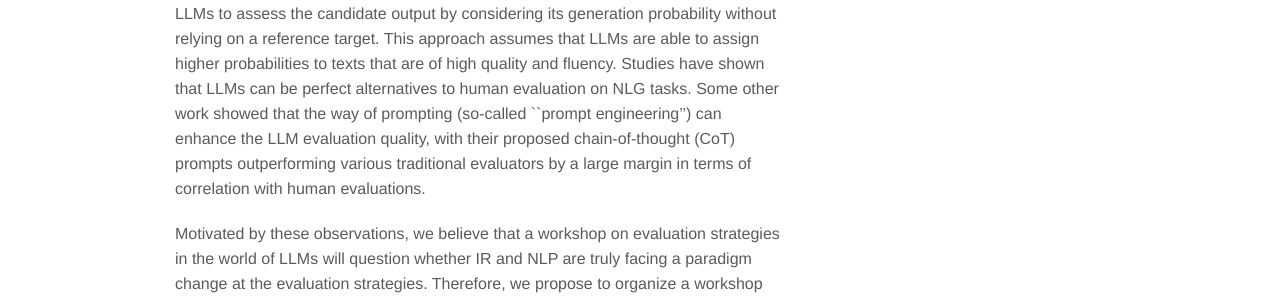
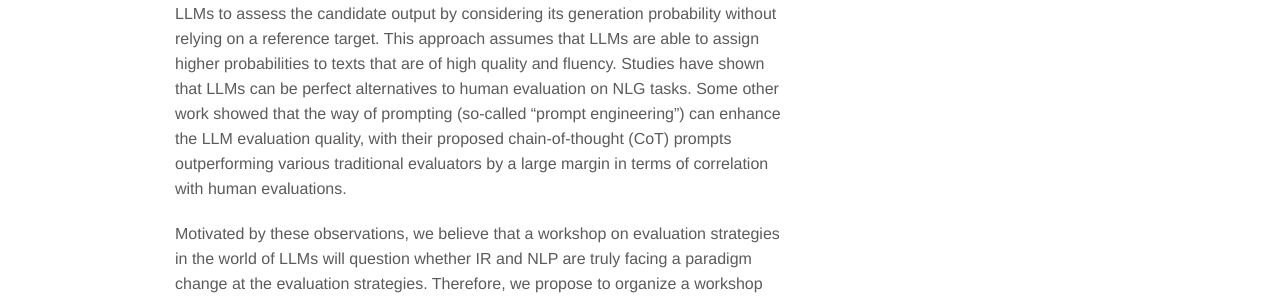
Before and after one commit to LLM4Eval/llm4eval, a Jekyll site: the page built from workshop.md, in a window 1280 px wide. Shown: the part 1141-1438 px from the top of the page. Built offline with Jekyll 4.4.1, drawn with Linux system fonts in a browser that asks for light colours; some of the changed text lies outside the part shown.

Commit message:
Update workshop.md

```diff
--- a/workshop.md
+++ b/workshop.md
@@ -15,7 +15,7 @@ More interestingly, LLMs are currently being employed for relevance labelling in
 
 More recently, with the advancement of LLMs, retrieval-augmented generation (RAG) systems, a class of LLM applications that use external data to augment the LLM's context, have significantly received attention. Basically, a RAG system consists of a retriever and a downstream language model. Given a user question, the retriever finds relevant passages from a corpus (e.g., a company's internal knowledge base) and the language model uses these passages to generate a response. This formulation admits a multitude of choices: what retrieval model to use, how to divide the documents into retrieval chunks, and how to prompt or fine-tune the language model to use the retrieved information, to name only a few of the simplest design decisions. Recent LLM-based evaluation has emerged as cheap and automatic strategy to evaluate the overall quality and the components of a RAG system.
 
-In natural language processing (NLP), some recent work showed that LLMs can be used as reference-free evaluators for text generation. The idea involves employing LLMs to assess the candidate output by considering its generation probability without relying on a reference target. This approach assumes that LLMs are able to assign higher probabilities to texts that are of high quality and fluency. Studies have shown that LLMs can be perfect alternatives to human evaluation on NLG tasks. Some other work showed that the way of prompting (so-called ``prompt engineering'') can enhance the LLM evaluation quality, with their proposed chain-of-thought (CoT) prompts outperforming various traditional evaluators by a large margin in terms of correlation with human evaluations.
+In natural language processing (NLP), some recent work showed that LLMs can be used as reference-free evaluators for text generation. The idea involves employing LLMs to assess the candidate output by considering its generation probability without relying on a reference target. This approach assumes that LLMs are able to assign higher probabilities to texts that are of high quality and fluency. Studies have shown that LLMs can be perfect alternatives to human evaluation on NLG tasks. Some other work showed that the way of prompting (so-called "prompt engineering") can enhance the LLM evaluation quality, with their proposed chain-of-thought (CoT) prompts outperforming various traditional evaluators by a large margin in terms of correlation with human evaluations.
 
 Motivated by these observations, we believe that a workshop on evaluation strategies in the world of LLMs will question whether IR and NLP are truly facing a paradigm change at the evaluation strategies. Therefore, we propose to organize a workshop with a fresh perspective on LLMs-based evaluation through an information retrieval lens. This workshop will also be a way to reflect on LLM-based evaluation benefits and challenges in academia and industry. Finally, we will encourage submissions and discussions on further evaluation topics and models, where existing literature is scarce, such as recommender systems, learning to rank, diffusion models, etc.
 
```
